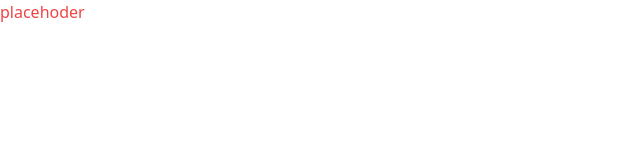
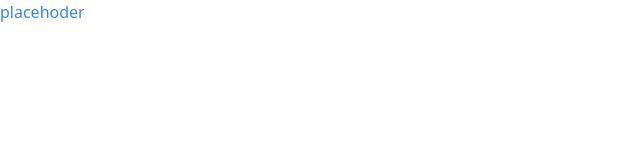
Before and after one commit to Azulheynen/portfolio, a Next.js app: page / in a window 1280 px wide. Shown: the top 160 px of the page, without its empty margins (0-640 px from the left). Built offline with nearby package versions, Linux system fonts and the light colour scheme.

Commit message:
test commit

```diff
--- a/pages/index.tsx
+++ b/pages/index.tsx
@@ -9,7 +9,7 @@ export default function Home() {
       <link></link>
     </Head>
 
-    <main className="text-red-500">
+    <main className="text-blue-500">
       <p>placehoder</p>
     </main>
   </div>
```
